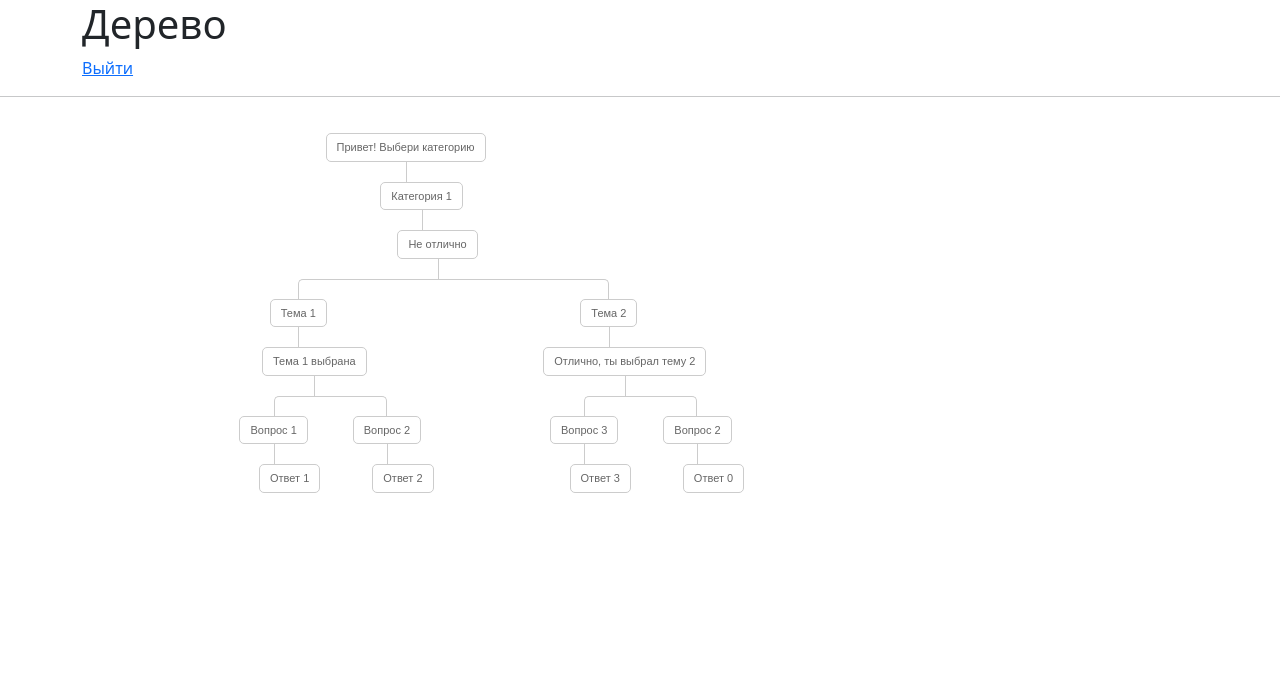
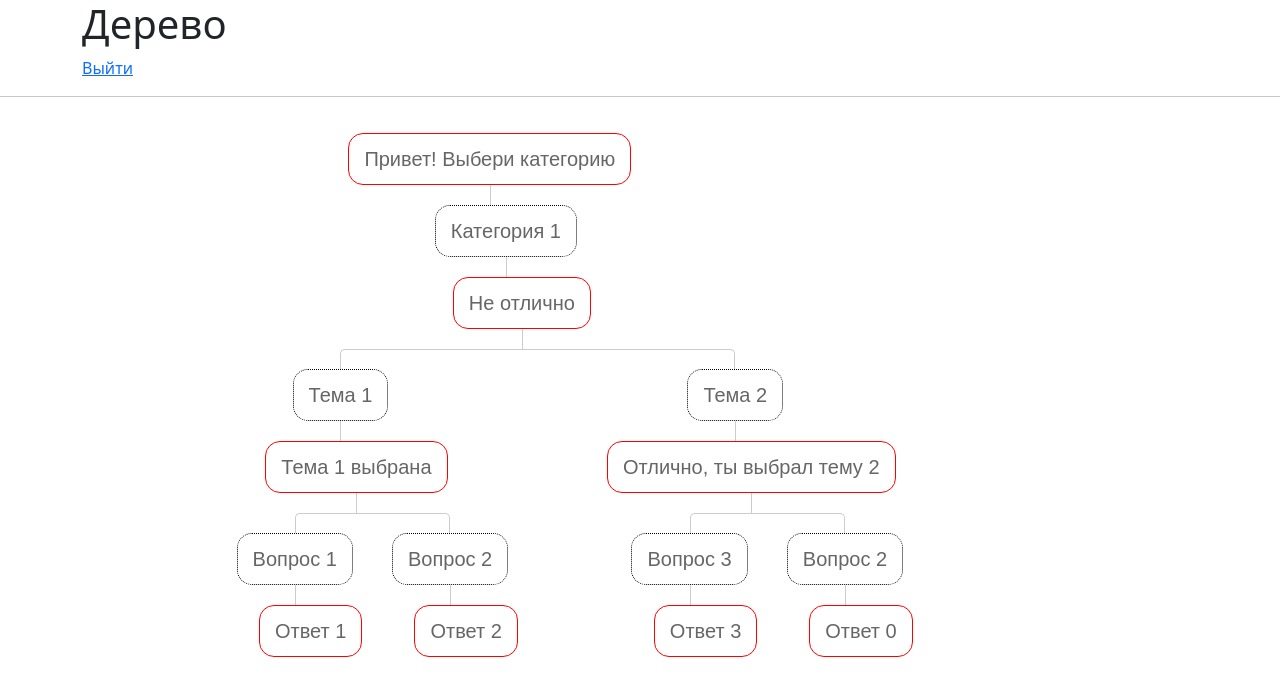
Before and after one commit to Birmozha/SUSU-Bot, a Flask app: page /tree in a window 1280 px wide. Shown: the top 696 px of the page. Run offline with Flask 2, Linux system fonts and the light colour scheme; the visitor is signed in with stand-in values (Sample User, id 1); data comes from the database, SQL or seed files in the repository.

Commit message:
Small fixes

```diff
--- a/bot.py
+++ b/bot.py
@@ -1,6 +1,5 @@
 import sqlite3
 import os
-
 
 from dotenv import load_dotenv
 from aiogram import Bot, Dispatcher, executor, types
@@ -10,9 +9,11 @@ from aiogram.dispatcher.filters.state import State, StatesGroup
 from aiogram.contrib.fsm_storage.memory import MemoryStorage
 from aiogram.dispatcher.filters import Text
 
+
 dotenv_path = os.path.join(os.path.dirname(__file__), '.env')
 if os.path.exists(dotenv_path):
     load_dotenv(dotenv_path)
+
 
 bot = Bot(os.environ.get('TOKEN'), parse_mode='HTML')
 dp = Dispatcher(bot, storage=MemoryStorage())
--- a/main.py
+++ b/main.py
@@ -54,6 +54,7 @@ def logout():
 
 
 @app.route('/')
+@app.route('/index')
 def index():
     return render_template('index.html')
 
@@ -65,52 +66,46 @@ def tree():
         cur = db.cursor()
         nulls = cur.execute("""SELECT qid FROM tree WHERE pid IS null""").fetchall()
         for null in nulls:
-            cur.execute("""WITH RECURSIVE
-                        cte(qid, level) AS (
-                            VALUES((?), 0)
-                            UNION ALL
-                            SELECT tree.qid, cte.level+1
-                            FROM tree JOIN cte ON tree.pid = cte.qid
-                            ORDER BY 2 DESC)
-                        SELECT level || ' ' || qid FROM cte""", (null[0], ))
-            a = cur.fetchall()
-            for el in a:
-                el = str(el[0])
-                el = el.split()
-                el = (int(el[0]), int(el[1]))
-                tree.append(el)
-            newTree = []
-            for el in tree:
-                temp = cur.execute("""SELECT text FROM data WHERE qid IS (?)""", (str(el[1]), )).fetchone()
-                newTemp = cur.execute("""SELECT properties FROM tree WHERE qid is (?)""", (str(el[1]), )).fetchone()
-                new = (el[0]+1, temp[0], el[1], newTemp[0])
-                newTree.append(new)
+            level_id = cur.execute("""WITH RECURSIVE
+                            cte(qid, level) AS (
+                                VALUES((?), 0)
+                                UNION ALL
+                                SELECT tree.qid, cte.level+1
+                                FROM tree JOIN cte ON tree.pid = cte.qid
+                                ORDER BY 2 DESC)
+                                SELECT level, qid FROM cte""", (null[0], )).fetchall()
 
-    return render_template('tree.html', a=newTree, maxlevel=max(newTree)[0])
+            level_id = [el for el in level_id]
+            tree = []
+            for el in level_id:
+                temp = cur.execute("""SELECT data.text, tree.properties FROM data, tree WHERE data.qid is (?) AND tree.qid IS (?)""", (el[1], el[1])).fetchone()
+                tree.append((el[0]+1, temp[0], el[1], temp[1])) # (УРОВЕНЬ, ТЕКСТ, НОМЕР, СВОЙСТВО)
+    return render_template('tree.html', tree=tree)
 
 @app.route('/tree/<int:id>/change', methods=['POST', 'GET'])
 def changeLeaf(id):
     with sqlite3.connect('data.db') as db:
         cur = db.cursor()
-        text = cur.execute("""SELECT text FROM data WHERE qid IS (?)""", (id, )).fetchone()
+        properties = list(map(lambda x: x[0], set(cur.execute("""SELECT properties FROM tree """).fetchall())))
+        current_property = cur.execute("""SELECT properties FROM tree WHERE qid IS (?) """, (id, )).fetchone()[0]
+        del properties[properties.index(current_property)]
+        properties.insert(0, current_property)
+        data = cur.execute("""SELECT text FROM data WHERE qid IS (?)""", (id, )).fetchone()
 
     if request.method == "POST":
-        question = request.form['question']
-        answer = request.form['answer']
-        photo = request.form['photo']
-        if len(photo) == 0:
-            photo = None
+        text = request.form['text']
+        property = request.form['button-type']
+
         with sqlite3.connect('data.db') as db:
             cur = db.cursor()
-            cur.execute("""
-                               UPDATE questions
-                        SET  (question, answer, photo)
-                        = ((?), (?), (?))
+            cur.execute("""UPDATE data
+                        SET  (text, properties)
+                        = ((?), (?))
                         WHERE QID is (?) ;
-                        """, (question, answer, photo, id))
+                        """, (text, property, id))
         return redirect('/tree')
 
-    return render_template('changeLeaf.html', text=text)
+    return render_template('changeLeaf.html', data=data, properties=properties)
 
 
 
--- a/static/css/main.css
+++ b/static/css/main.css
@@ -1,12 +1,13 @@
-/*Now the CSS*/
-* {margin: 0; padding: 0;}
-
-.tree {
-    width: 100vh;
+* {
+	margin: 0;
+	padding: 0;
 }
 
 .tree ul {
-	padding-top: 20px; position: relative;
+	display: flex;
+	flex-wrap: nowrap;
+	padding-top: 20px;
+	position: relative;
 
 	transition: all 0.5s;
 	-webkit-transition: all 0.5s;
@@ -14,7 +15,8 @@
 }
 
 .tree li {
-	float: left; text-align: center;
+	float: left;
+	text-align: center;
 	list-style-type: none;
 	position: relative;
 	padding: 20px 5px 0 5px;
@@ -24,84 +26,100 @@
 	-moz-transition: all 0.5s;
 }
 
-/*We will use ::before and ::after to draw the connectors*/
+.tree li::before,
+.tree li::after {
+	content: '';
+	position: absolute;
+	top: 0;
+	right: 50%;
+	border-top: 1px solid #ccc;
+	width: 50%;
+	height: 20px;
+}
 
-.tree li::before, .tree li::after{
-	content: '';
-	position: absolute; top: 0; right: 50%;
-	border-top: 1px solid #ccc;
-	width: 50%; height: 20px;
-}
-.tree li::after{
-	right: auto; left: 50%;
+.tree li::after {
+	right: auto;
+	left: 50%;
 	border-left: 1px solid #ccc;
 }
 
-/*We need to remove left-right connectors from elements without
-any siblings*/
-.tree li:only-child::after, .tree li:only-child::before {
+.tree li:only-child::after,
+.tree li:only-child::before {
 	display: none;
 }
 
-/*Remove space from the top of single children*/
-.tree li:only-child{ padding-top: 0;}
+.tree li:only-child {
+	padding-top: 0;
+}
 
-/*Remove left connector from first child and
-right connector from last child*/
-.tree li:first-child::before, .tree li:last-child::after{
+.tree li:first-child::before,
+.tree li:last-child::after {
 	border: 0 none;
 }
-/*Adding back the vertical connector to the last nodes*/
-.tree li:last-child::before{
+
+.tree li:last-child::before {
 	border-right: 1px solid #ccc;
 	border-radius: 0 5px 0 0;
 	-webkit-border-radius: 0 5px 0 0;
 	-moz-border-radius: 0 5px 0 0;
 }
-.tree li:first-child::after{
+
+.tree li:first-child::after {
 	border-radius: 5px 0 0 0;
 	-webkit-border-radius: 5px 0 0 0;
 	-moz-border-radius: 5px 0 0 0;
 }
 
-/*Time to add downward connectors from parents*/
-.tree ul ul::before{
+.tree ul ul::before {
 	content: '';
-	position: absolute; top: 0; left: 50%;
+	position: absolute;
+	top: 0;
+	left: 50%;
 	border-left: 1px solid #ccc;
-	width: 0; height: 20px;
+	width: 0;
+	height: 20px;
 }
 
-.tree li a{
-	border: 1px solid #ccc;
-	padding: 5px 10px;
+.tree li a {
+	/* border: 1px solid #ccc; */
+	padding: 10px 15px;
 	text-decoration: none;
 	color: #666;
 	font-family: arial, verdana, tahoma;
-	font-size: 11px;
+	font-size: 20px;
 	display: inline-block;
 
-	border-radius: 5px;
-	-webkit-border-radius: 5px;
-	-moz-border-radius: 5px;
+	border-radius: 15px;
+	-webkit-border-radius: 15px;
+	-moz-border-radius: 15px;
 
 	transition: all 0.5s;
 	-webkit-transition: all 0.5s;
 	-moz-transition: all 0.5s;
 }
 
-/*Time for some hover effects*/
-/*We will apply the hover effect the the lineage of the element also*/
-.tree li a:hover, .tree li a:hover+ul li a {
-	background: #c8e4f8; color: #000; border: 1px solid #94a0b4;
+.tree li a:hover,
+.tree li a:hover+ul li a {
+	background: #c8e4f8;
+	color: #000;
+	border: 1px solid #94a0b4;
 }
-/*Connector styles on hover*/
+
 .tree li a:hover+ul li::after,
 .tree li a:hover+ul li::before,
 .tree li a:hover+ul::before,
-.tree li a:hover+ul ul::before{
-	border-color:  #94a0b4;
+.tree li a:hover+ul ul::before {
+	border-color: #94a0b4;
 }
 
-/*Thats all. I hope you enjoyed it.
-Thanks :)*/
+.text {
+	border: 1px solid red;
+}
+
+.button-ikb {
+	border: 1px dotted black;
+}
+
+.button-kb {
+	border: 1px dotted black;
+}
--- a/templates/tree.html
+++ b/templates/tree.html
@@ -10,23 +10,29 @@
     <a href="/logout">Выйти</a>
 </div>
 <hr>
-{% set ns = namespace(prev=a[0][0]) %}
+{% set ns = namespace(prev=tree[0][0]) %}
 
 
 <div class="tree">
     <ul>
-        {% for el in a %}
+        {% for el in tree %}
+            {% if ns.prev == el[0]: %}
+            </li><li><a class="{{el[3].replace('<', '').replace('>', '').replace(':', '-')}}" href="/tree/{{el[2]}}/change">{{ el[1] }}</a>
+
+            {% endif %}
+
             {% if ns.prev < el[0]: %}
-            <ul><li><a href="/tree/{{el[2]}}/change">{{ el[1] }}</a>
+
+            <ul><li><a class="{{el[3].replace('<', '').replace('>', '').replace(':', '-')}}" href="/tree/{{el[2]}}/change">{{ el[1] }}</a>
             {% endif %}
-            {% if ns.prev == el[0]: %}
-            </li><li><a href="/tree/{{el[2]}}/change">{{ el[1] }}</a>
-            {% endif %}
+
             {% if ns.prev > el[0]: %}
+
                 {% for _ in range(ns.prev - el[0]) %}
                 </li></ul>
                 {% endfor %}
-                <li><a href="/tree/{{el[2]}}/change">{{ el[1] }}</a>
+
+                <li><a class="{{el[3].replace('<', '').replace('>', '').replace(':', '-')}}" href="/tree/{{el[2]}}/change">{{ el[1] }}</a>
 
             {% endif %}
             {% set ns.prev=el[0] %}
```
Also changed, not shown: templates/changeLeaf.html (+7 -3 lines).
